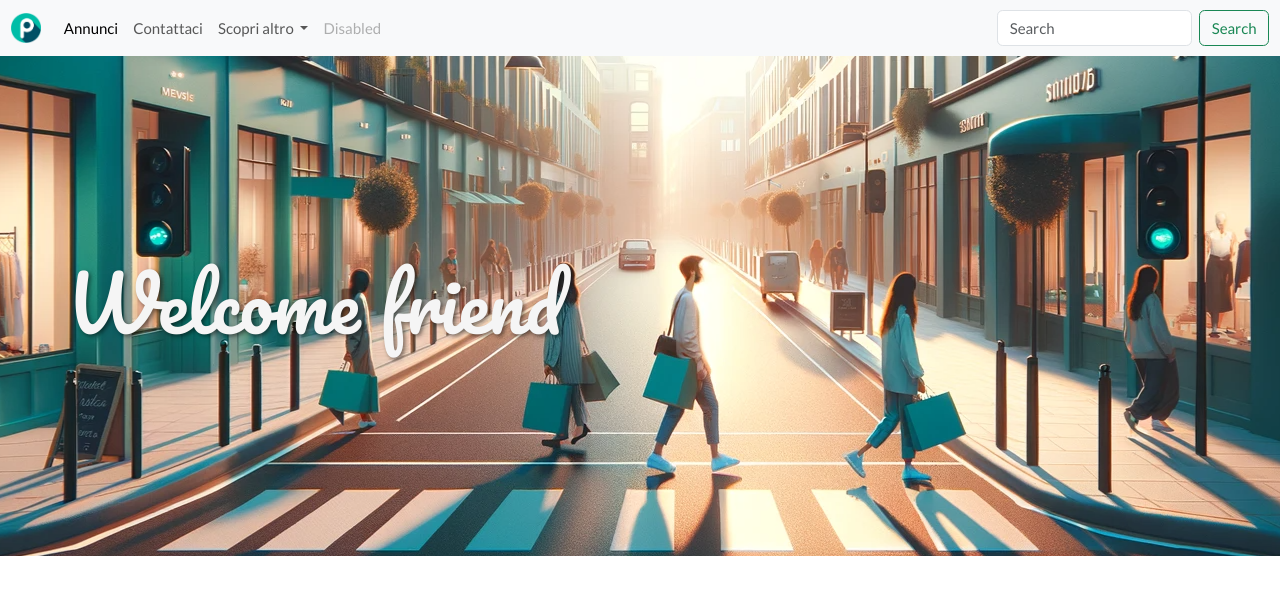
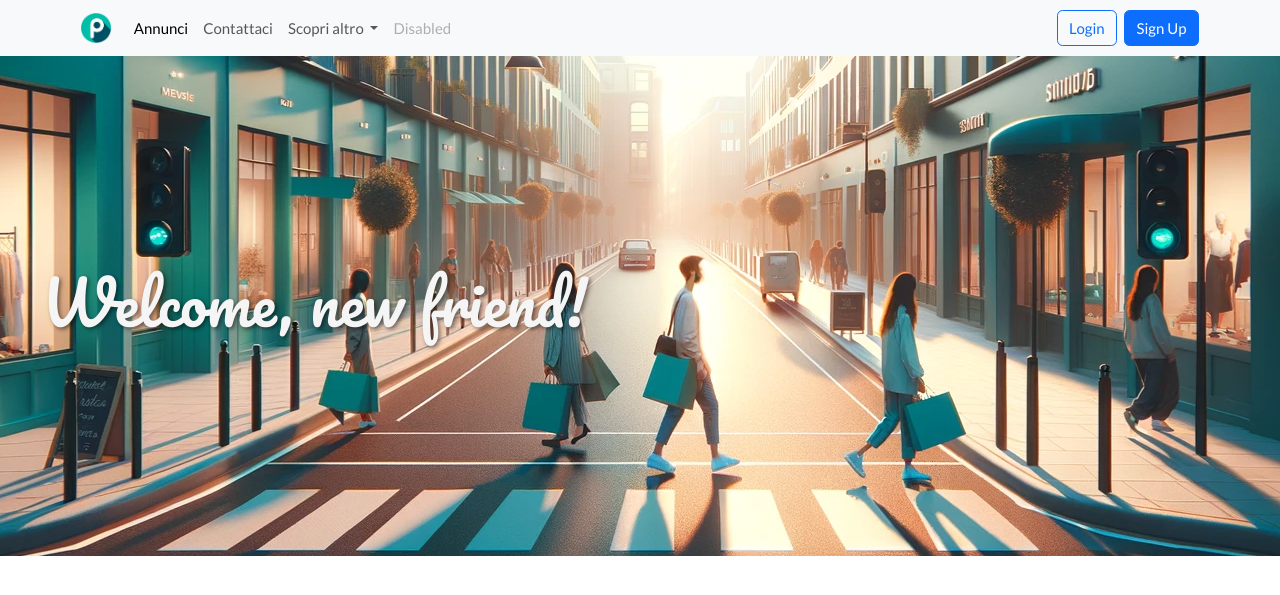
Before and after one commit to elirubi/test_django, a Django app: page / in a window 1280 px wide. Shown: the top 595 px of the page. Run offline with Django 5.2, Linux system fonts and the light colour scheme.

Commit message:
aggiunta autenticazione con allauth, creata vista signup + bottoni in navbar

```diff
--- a/core/templates/core/common.html
+++ b/core/templates/core/common.html
@@ -10,7 +10,7 @@
 </head>
 <body>
     <nav class="navbar navbar-expand-lg bg-body-tertiary">
-        <div class="container-fluid">
+        <div class="container">
           <a class="navbar-brand" href="{% url 'core:home' %}">
             {% load static %}
             <img style="height:30px;" src="{% static 'core/logo.png' %}" alt="Logo">
@@ -41,10 +41,13 @@
                 <a class="nav-link disabled" aria-disabled="true">Disabled</a>
               </li>
             </ul>
-            <form class="d-flex" role="search">
-              <input class="form-control me-2" type="search" placeholder="Search" aria-label="Search">
-              <button class="btn btn-outline-success" type="submit">Search</button>
-            </form>
+
+            {% if user.is_authenticated %}
+              <a href="{% url 'account_logout' %}" class="btn btn-outline-primary">Logout</a>
+            {% else %}
+              <a href="{% url 'account_login' %}"  class="btn btn-outline-primary me-2">Login</a>
+              <a href="{% url 'account_signup' %}" class="btn btn-primary">Sign Up</a>
+            {% endif %}
           </div>
         </div>
     </nav>
--- a/core/templates/core/home.html
+++ b/core/templates/core/home.html
@@ -2,6 +2,12 @@
 
 {% block header %}
     <header class="row align-items-center">
-        <h1 class="display-1 text-shadow col-12 col-md-6 text-center">Welcome friend</h1>
+        <h1 class="display-3 text-shadow col-12 col-md-6 text-center">
+            {% if user.is_authenticated %}
+                Welcome back, {{ user.username }}!
+            {% else %}
+                Welcome, new friend!
+            {% endif %}
+        </h1>
     </header>
 {% endblock %}
--- a/presto_django/urls.py
+++ b/presto_django/urls.py
@@ -25,4 +25,5 @@ urlpatterns = [
     path('ads/', include('ads.urls')),
     path('polls/', include('polls.urls')),
     path("__debug__/", include("debug_toolbar.urls")),
+    path('accounts/', include('allauth.urls')),
 ] + static(settings.MEDIA_URL, document_root=settings.MEDIA_ROOT)
```
Also changed, not shown: presto_django/settings.py (+24 -2 lines), templates/account/signup.html (added, +23 -0 lines), db.sqlite3, polls/migrations/0002_alter_choice_question.py (added), templates/account/login.html (added).
